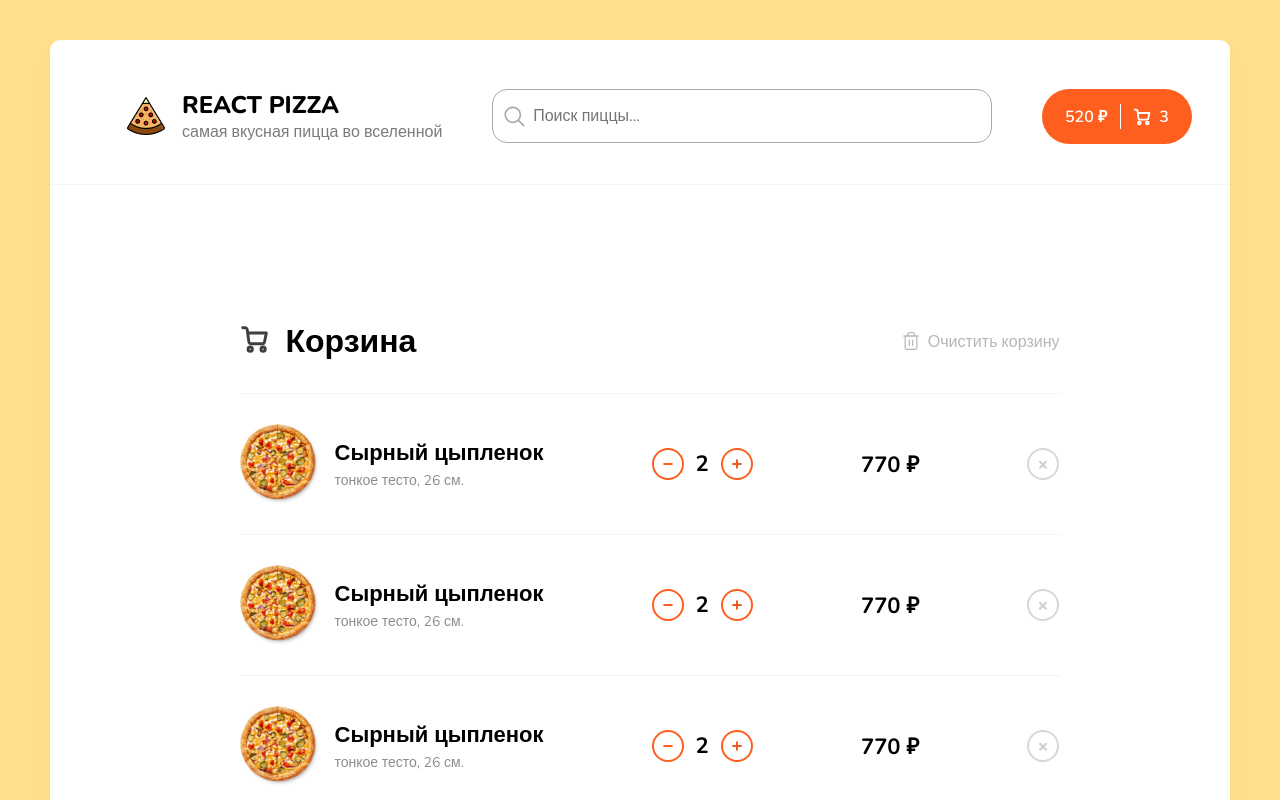
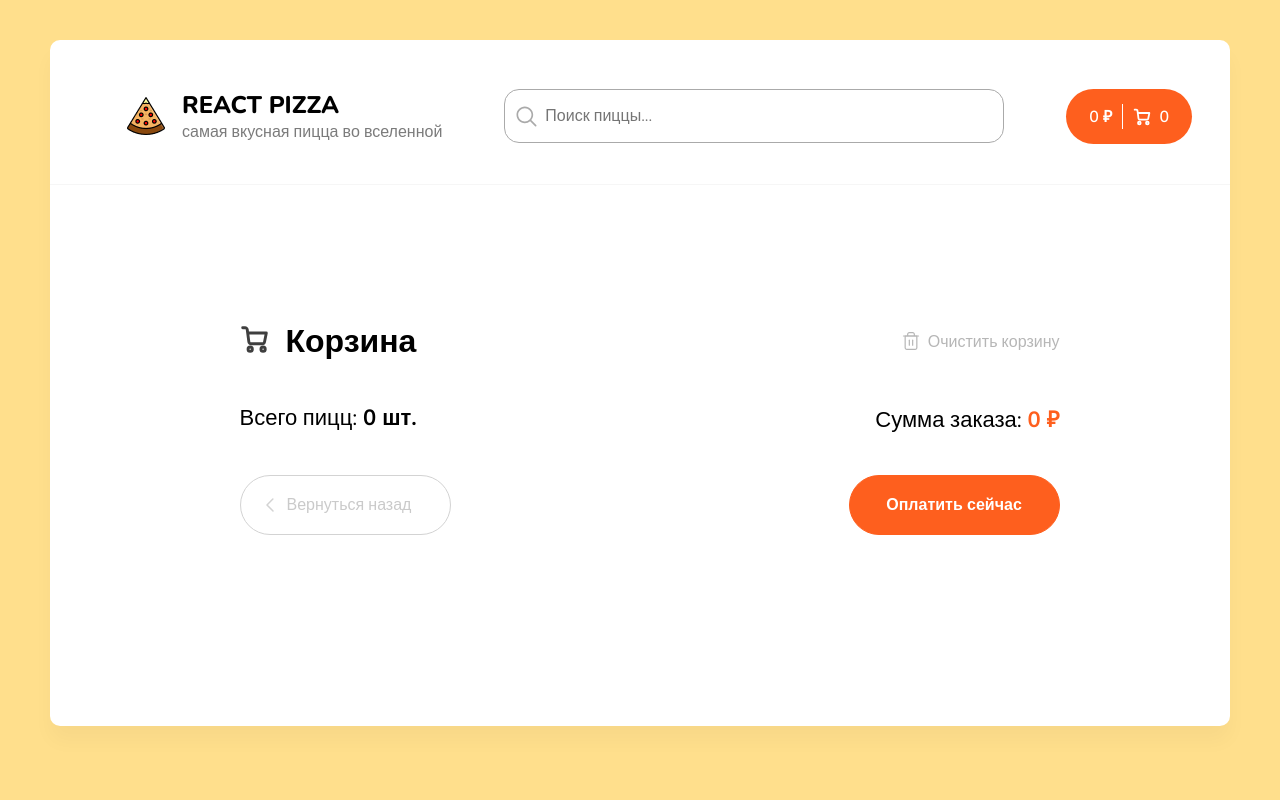
Before and after one commit to leagermaxl/react-pizza, a React (Create React App) app: page /react-pizza/cart in a window 1280 px wide. Shown: the top 800 px of the page. Built offline with nearby package versions, Linux system fonts and the light colour scheme.

Commit message:
Add Redux basic cart logic.

```diff
--- a/src/Pages/Cart/index.jsx
+++ b/src/Pages/Cart/index.jsx
@@ -1,11 +1,21 @@
 import React from 'react';
 import { Link } from 'react-router-dom';
+import { useSelector, useDispatch } from 'react-redux';
+import { clearCart } from '../../redux/slices/cartSlice';
 
 import CartItem from '../../components/CartItem';
 
 import style from './Cart.module.scss';
 
 export default function Cart() {
+  const dispatch = useDispatch();
+  const { items, totalPrice } = useSelector((state) => state.cartSlice);
+  const countItems = items.reduce((sum, item) => sum + item.count, 0);
+
+  const onClickClearCart = () => {
+    dispatch(clearCart());
+  };
+
   return (
     <div className={style.cart}>
       <div className={style.cartTop}>
@@ -42,7 +52,7 @@ export default function Cart() {
           </svg>
           Корзина
         </h1>
-        <span>
+        <span onClick={onClickClearCart}>
           <svg
             width="20"
             height="20"
@@ -82,15 +92,15 @@ export default function Cart() {
           Очистить корзину
         </span>
       </div>
-      <CartItem />
-      <CartItem />
-      <CartItem />
+      {items.map((item) => (
+        <CartItem {...item} />
+      ))}
       <div className={style.cartInfo}>
         <p>
-          Всего пицц: <span>3 шт.</span>
+          Всего пицц: <span>{countItems} шт.</span>
         </p>
         <p>
-          Сумма заказа: <span style={{ color: '#fe5f1e' }}>900 ₽</span>
+          Сумма заказа: <span style={{ color: '#fe5f1e' }}>{totalPrice} ₽</span>
         </p>
       </div>
       <div className={style.cartBottom}>
--- a/src/Pages/Home/Home.module.scss
+++ b/src/Pages/Home/Home.module.scss
@@ -11,7 +11,7 @@
 
 .pizzas {
   display: grid;
-  grid-template-columns: repeat(6, 1fr);
+  grid-template-columns: repeat(5, 1fr);
   grid-template-rows: repeat(1, 1fr);
   grid-column-gap: 25px;
   grid-row-gap: 60px;
--- a/src/Pages/Home/index.jsx
+++ b/src/Pages/Home/index.jsx
@@ -56,9 +56,7 @@ function Home() {
   }, [dispatch]);
 
   React.useEffect(() => {
-    console.log('3N');
     if (!isParam.current) {
-      console.log('3F');
       (async () => {
         setIsLoading(true);
         try {
@@ -79,7 +77,6 @@ function Home() {
   }, [category, sort, search, page, dispatch]);
 
   React.useEffect(() => {
-    console.log('2N');
     if (!isFirstRender.current) {
       let queryString = '';
       const categoryQS = categoryId;
@@ -99,10 +96,6 @@ function Home() {
     isFirstRender.current = false;
   }, [categoryId, sortObj, sortOrder, dataPagination, navigate]);
 
-  const skeleton = [...new Array(5)].map((_, index) => <Skeleton key={index} />);
-
-  const pizzas = itemsPizzas.map((item) => <PizzaBlock key={item.id} {...item} />);
-
   const onChangeCategory = (id) => {
     dispatch(setCategoryId(id));
   };
@@ -118,6 +111,10 @@ function Home() {
   const onChangeSortOrder = (order) => {
     dispatch(setSortOrder(order));
   };
+
+  const skeleton = [...new Array(5)].map((_, index) => <Skeleton key={index} />);
+
+  const pizzas = itemsPizzas.map((item) => <PizzaBlock key={item.id} {...item} />);
 
   return (
     <>
--- a/src/components/CartItem/CartItem.module.scss
+++ b/src/components/CartItem/CartItem.module.scss
@@ -23,6 +23,7 @@
       h2 {
         font-size: 22px;
         margin-bottom: 3px;
+        width: 300px;
       }
       p {
         font-size: 14px;
--- a/src/components/CartItem/index.jsx
+++ b/src/components/CartItem/index.jsx
@@ -1,18 +1,38 @@
 import React from 'react';
+import { useDispatch } from 'react-redux';
+import { addItems, minusItem, removeItems } from '../../redux/slices/cartSlice';
+
 import style from './CartItem.module.scss';
 
-function CartItem() {
+function CartItem({ id, title, price, imageUrl, type, size, count }) {
+  const dispatch = useDispatch();
+
+  const onClickPlus = () => {
+    const itemObject = { id, title, price, imageUrl, type, size, count };
+    dispatch(addItems(itemObject));
+  };
+
+  const onClickMinus = () => {
+    dispatch(minusItem(id));
+  };
+
+  const onClickRemoveItems = () => {
+    dispatch(removeItems(id));
+  };
+
   return (
     <div className={style.cartItem}>
       <div className={style.cartItemLeft}>
-        <img width={80} height={80} src="img/pizzas/1.png" alt="" />
+        <img width={80} height={80} src={imageUrl} alt="" />
         <div className={style.cartItemLeftInfo}>
-          <h2>Сырный цыпленок</h2>
-          <p>тонкое тесто, 26 см.</p>
+          <h2>{title}</h2>
+          <p>
+            {type} тесто, {size} см.
+          </p>
         </div>
       </div>
       <div className={style.cartItemCount}>
-        <div className={`${style.btnCircle} ${style.btnCount}`}>
+        <div onClick={onClickMinus} className={`${style.btnCircle} ${style.btnCount}`}>
           <svg
             width="10"
             height="2"
@@ -27,8 +47,8 @@ function CartItem() {
           </svg>
           {/* <img src="img/minus.svg" alt="Count minus" /> */}
         </div>
-        <span>2</span>
-        <div className={`${style.btnCircle} ${style.btnCount}`}>
+        <span>{count}</span>
+        <div onClick={onClickPlus} className={`${style.btnCircle} ${style.btnCount}`}>
           <svg
             width="10"
             height="10"
@@ -44,8 +64,8 @@ function CartItem() {
           {/* <img src="img/plus.svg" alt="Count plus" /> */}
         </div>
       </div>
-      <span>770 ₽</span>
-      <div className={`${style.btnCircle} ${style.btnRemove}`}>
+      <span>{price * count} ₽</span>
+      <div onClick={onClickRemoveItems} className={`${style.btnCircle} ${style.btnRemove}`}>
         <svg
           width="10"
           height="9"
--- a/src/components/Header/Header.module.scss
+++ b/src/components/Header/Header.module.scss
@@ -34,7 +34,6 @@ header {
     display: flex;
     align-items: center;
 
-    width: 150px;
     border-radius: 30px;
     padding: 15px 23px;
     box-sizing: border-box;
@@ -62,6 +61,10 @@ header {
 
       width: 100%;
 
+      .spanPrice {
+        padding-right: 10px;
+      }
+
       .stick {
         border-right: 1px solid white;
         height: 25px;
@@ -70,6 +73,7 @@ header {
       .cartBlock {
         display: flex;
         align-items: center;
+        padding-left: 10px;
       }
     }
     &:hover {
--- a/src/components/Header/index.jsx
+++ b/src/components/Header/index.jsx
@@ -1,11 +1,14 @@
 import React from 'react';
 import { Link } from 'react-router-dom';
+import { useSelector } from 'react-redux';
 
 import Search from '../Search';
 
 import style from './Header.module.scss';
 
 function Header() {
+  const { totalPrice, items } = useSelector((state) => state.cartSlice);
+  const countItems = items.reduce((sum, item) => sum + item.count, 0);
   return (
     <header>
       <Link to={'react-pizza/'}>
@@ -21,7 +24,7 @@ function Header() {
       <Link to={'react-pizza/cart'}>
         <div className={style.headerRight}>
           <div className={style.headerRightInfo}>
-            <span>520 ₽</span>
+            <span className={style.spanPrice}>{totalPrice} ₽</span>
             <div className={style.stick}></div>
             <div className={style.cartBlock}>
               <svg
@@ -54,7 +57,7 @@ function Header() {
                 />
               </svg>
               {/* <img src="img/cart.svg" alt="Cart" /> */}
-              <span>3</span>
+              <span>{countItems}</span>
             </div>
           </div>
         </div>
--- a/src/components/PizzaBlock/PizzaBlock.module.scss
+++ b/src/components/PizzaBlock/PizzaBlock.module.scss
@@ -123,12 +123,13 @@
         padding: 10px 12px;
         width: 155px;
 
-        div {
-          height: 22px;
-          width: 22px;
+        span {
+          height: 25px;
+          width: 25px;
+          line-height: 25px;
 
           background-color: #fe5f1e;
-          border-radius: 10px;
+          border-radius: 13px;
 
           color: #ffffff;
           font-weight: 700;
@@ -137,7 +138,7 @@
         }
 
         &:hover {
-          div {
+          span {
             background-color: #ffffff;
             color: #fe5f1e;
           }
--- /dev/null
+++ b/src/redux/slices/cartSlice.js
@@ -0,0 +1,42 @@
+import { createSlice } from '@reduxjs/toolkit';
+
+const initialState = {
+  items: [],
+  totalPrice: 0,
+};
+
+const cartSlice = createSlice({
+  name: 'cart',
+  initialState,
+  reducers: {
+    addItems(state, action) {
+      const findItem = state.items.find((item) => item.id === action.payload.id);
+      if (findItem) {
+        findItem.count++;
+      } else {
+        state.items = [...state.items, { ...action.payload, count: 1 }];
+      }
+      state.totalPrice = state.items.reduce((sum, item) => sum + item.count * item.price, 0);
+    },
+    minusItem(state, action) {
+      const findItem = state.items.find((item) => item.id === action.payload);
+      if (findItem.count > 1) {
+        findItem.count--;
+      } else {
+        state.items = state.items.filter((item) => item.id !== action.payload);
+      }
+      state.totalPrice = state.items.reduce((sum, item) => sum + item.count * item.price, 0);
+    },
+    removeItems(state, action) {
+      state.items = state.items.filter((item) => item.id !== action.payload);
+      state.totalPrice = state.items.reduce((sum, item) => sum + item.count * item.price, 0);
+    },
+    clearCart(state) {
+      state.items = [];
+      state.totalPrice = 0;
+    },
+  },
+});
+
+export const { addItems, minusItem, removeItems, clearCart } = cartSlice.actions;
+export default cartSlice.reducer;
--- a/src/redux/store.js
+++ b/src/redux/store.js
@@ -1,6 +1,7 @@
 import { configureStore } from '@reduxjs/toolkit';
 import filterSlice from './slices/filterSlice';
+import cartSlice from './slices/cartSlice';
 
 export default configureStore({
-  reducer: { filterSlice },
+  reducer: { filterSlice, cartSlice },
 });
```
Also changed, not shown: src/components/PizzaBlock/index.jsx (+25 -3 lines).
